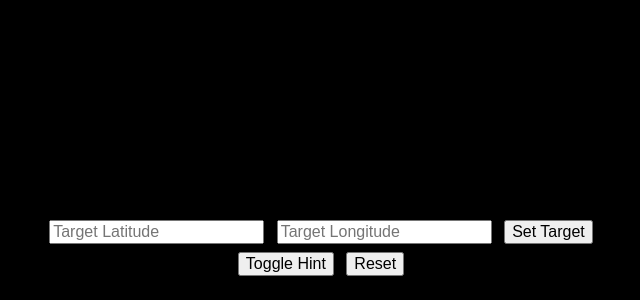
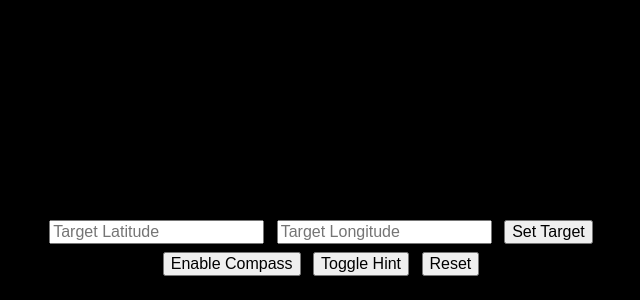
Before and after one commit to Prontex/gps-arrow-nav, a plain HTML site: page index.html in a window 1280 px wide. Shown: the part 500-800 px from the top of the page, without its empty margins (319-959 px from the left). Drawn offline with Linux system fonts and the light colour scheme.

Commit message:
Update index.html to add enable compass cta

```diff
--- a/index.html
+++ b/index.html
@@ -18,6 +18,7 @@
         <button onclick="setTarget()">Set Target</button>
       </div>
       <div id="controls">
+        <button onclick="requestOrientationPermission()">Enable Compass</button>
         <button onclick="toggleHint()">Toggle Hint</button>
         <button onclick="resetApp()">Reset</button>
       </div>
```
